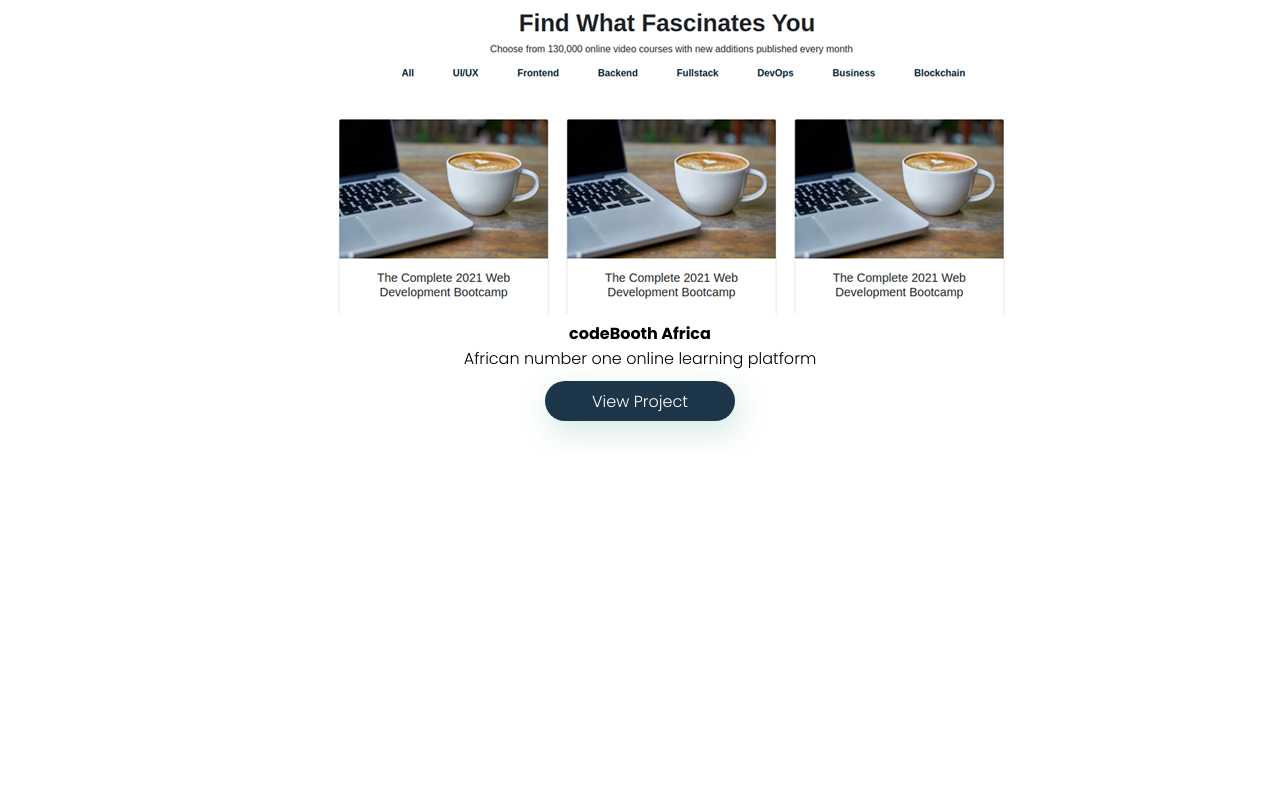
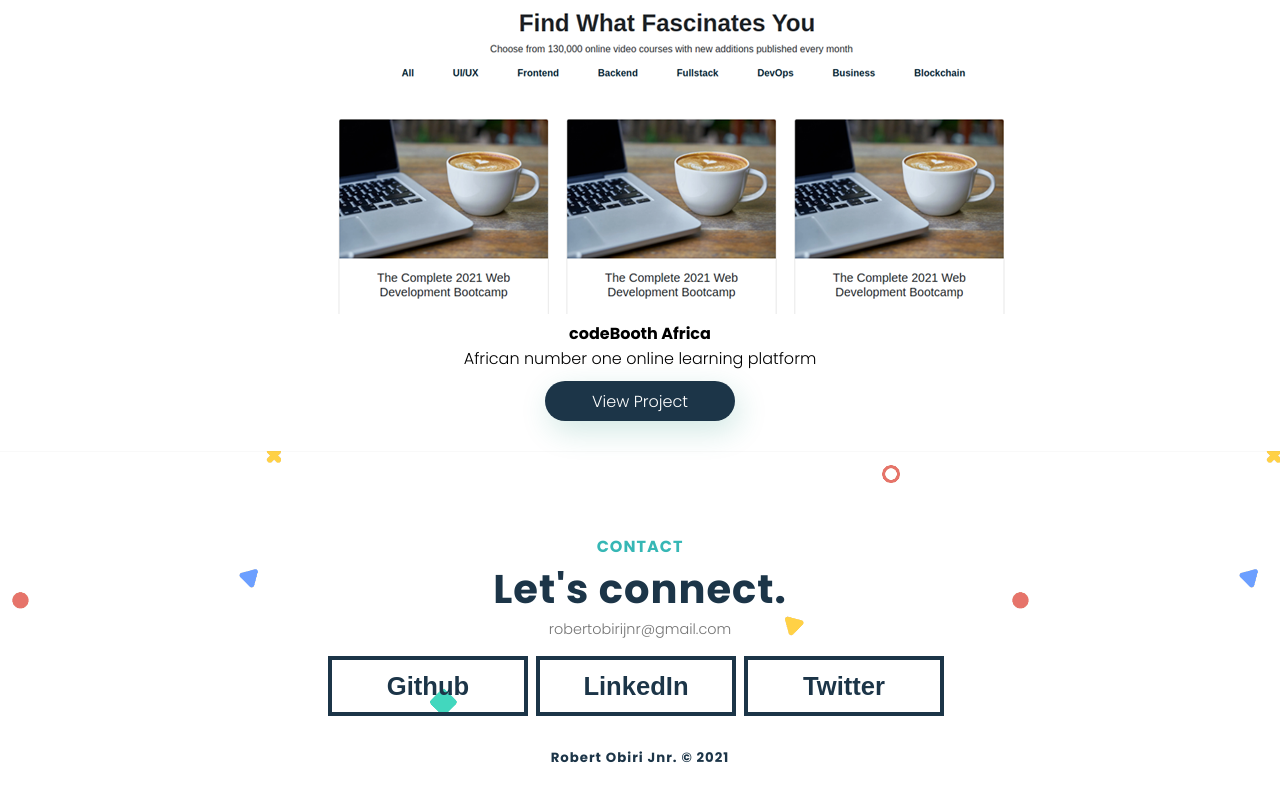
Before and after one commit to robertobirijnr/robertobiri, a Nuxt app: page / in a window 1280 px wide. Shown: the part 1854-2654 px from the top of the page. Before the commit the page ends 2305 px from the top, so only its background shows below. Built offline with nearby package versions, Linux system fonts and the light colour scheme.

Commit message:
footer section

```diff
--- /dev/null
+++ b/components/contact-us.vue
@@ -0,0 +1,101 @@
+<template>
+  <section id="contact">
+    <div class="contact-heading">
+      <span>Contact</span>
+      <h2>Let's connect.</h2>
+      <p>robertobirijnr@gmail.com</p>
+    </div>
+
+    <div class="message">
+      <div class="contact-text">
+        <button class="btn"><a href="https://github.com/robertobirijnr" target="_blank">Github</a></button>
+        <button class="btn"><a href="https://www.linkedin.com/in/robert-obiri-jnr-0a92aa141" target="_blank">LinkedIn</a></button>
+        <button class="btn"><a href="https://twitter.com/alaska_jnr" target="_blank">Twitter</a></button>
+    </div>
+    </div>
+    <span class="copyright">
+      <h5>Robert Obiri Jnr. &#169; 2021</h5>
+    </span>
+  </section>
+</template>
+
+<script>
+export default {};
+</script>
+
+<style scoped>
+.contact-heading {
+  display: flex;
+  flex-direction: column;
+  justify-content: center;
+  align-items: center;
+  padding-top: 2rem;
+}
+.contact-heading span {
+  color: #36b7b5;
+  font-weight: 600;
+  text-transform: uppercase;
+  letter-spacing: 1px;
+  font-size: 1rem;
+}
+
+.contact-heading h2 {
+  color: #1c3548;
+  font-size: 2.5rem;
+  margin: 0;
+  font-weight: 700;
+  letter-spacing: 1px;
+}
+
+#contact {
+  width: 100%;
+  padding: 50px 0px;
+  border-top: 1px solid rgba(58, 58, 58, 0.03);
+  border-bottom: 1px solid rgba(58, 58, 58, 0.03);
+  background: url("../assets/bg.png");
+  background-size: 1000px;
+  background-position: center;
+}
+
+.contact-text {
+  display: flex;
+  justify-content: center;
+  align-items: center;
+}
+
+.btn {
+  width: 200px;
+  height: 60px;
+  background: none;
+  border: 4px solid;
+  color: #1c3548;
+  font-weight: 700;
+  margin-right: 0.5rem;
+  margin-top: 1rem;
+  cursor: pointer;
+  font-size: 1.6rem;
+}
+
+a {
+  text-decoration: none;
+  color: #1c3548;
+}
+
+p {
+  color: #747474;
+  font-size: 0.9rem;
+  font-weight: 300;
+  font-family: "Poppin" sans-serif;
+}
+
+.copyright {
+  display: flex;
+  justify-content: center;
+  align-items: center;
+  padding-top: 2rem;
+  color: #1c3548;
+  font-size: 1rem;
+  font-weight: 700;
+  letter-spacing: 1px;
+}
+</style>
--- a/components/recentProjects.vue
+++ b/components/recentProjects.vue
@@ -46,7 +46,7 @@ export default {};
 }
 
 .recent-img {
-  margin: 0px 60px;
+  margin: 0px 10px;
 }
 
 .recent-img img {
--- a/pages/index.vue
+++ b/pages/index.vue
@@ -3,6 +3,7 @@
   <index/>
   <skills/>
   <recent-projects/>
+  <contact-us/>
 </div>
 </template>
 
@@ -11,8 +12,9 @@
 import Skills from '../components/skills.vue'
 import Index from '../components/header/index.vue'
 import RecentProjects from '../components/recentProjects.vue'
+import ContactUs from '../components/contact-us.vue'
 export default {
-  components: { Skills, Index,RecentProjects },}
+  components: { Skills, Index,RecentProjects, ContactUs },}
 </script>
 
 <style>
```
Also changed, not shown: assets/bg.png (added).
